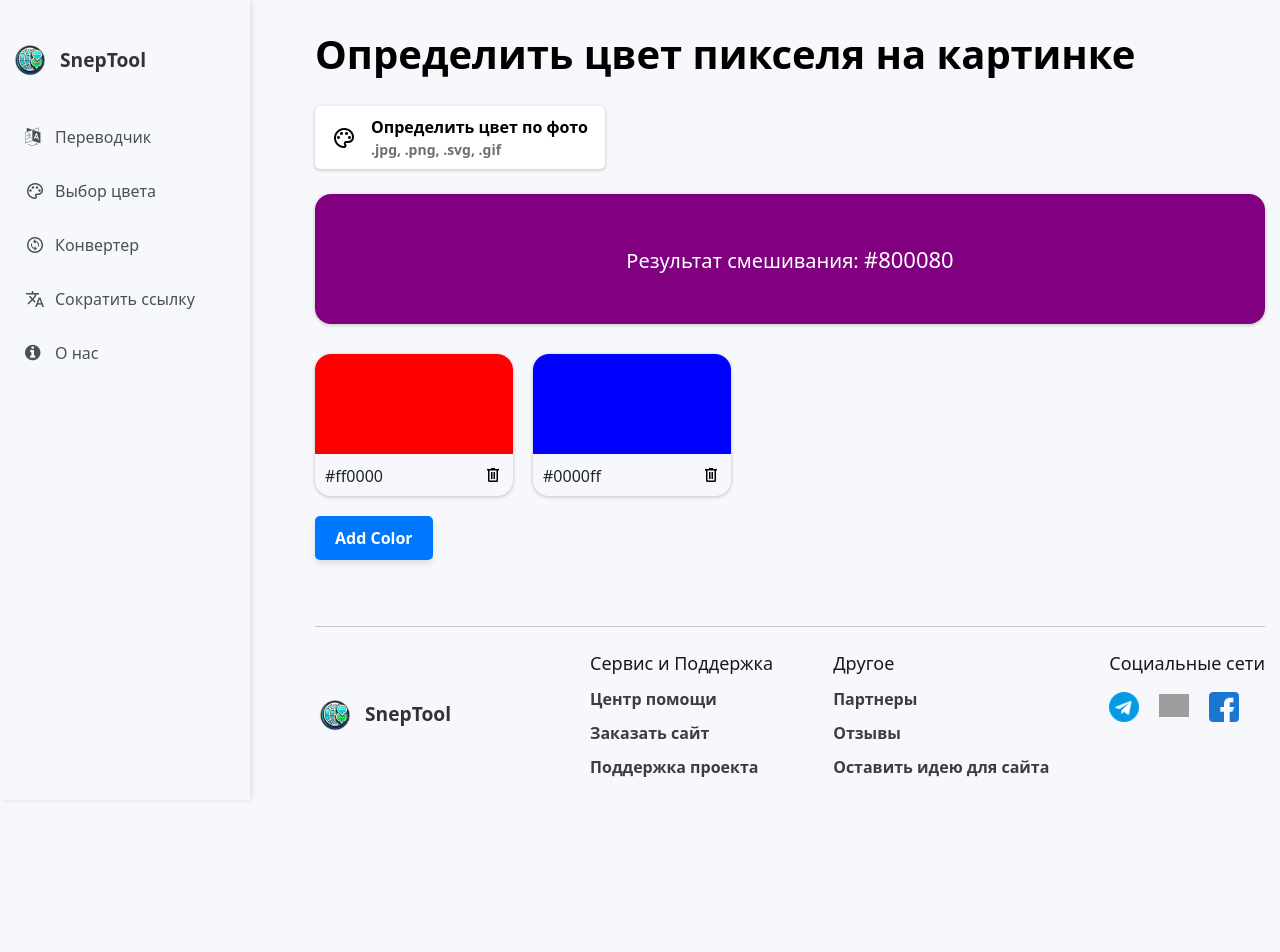
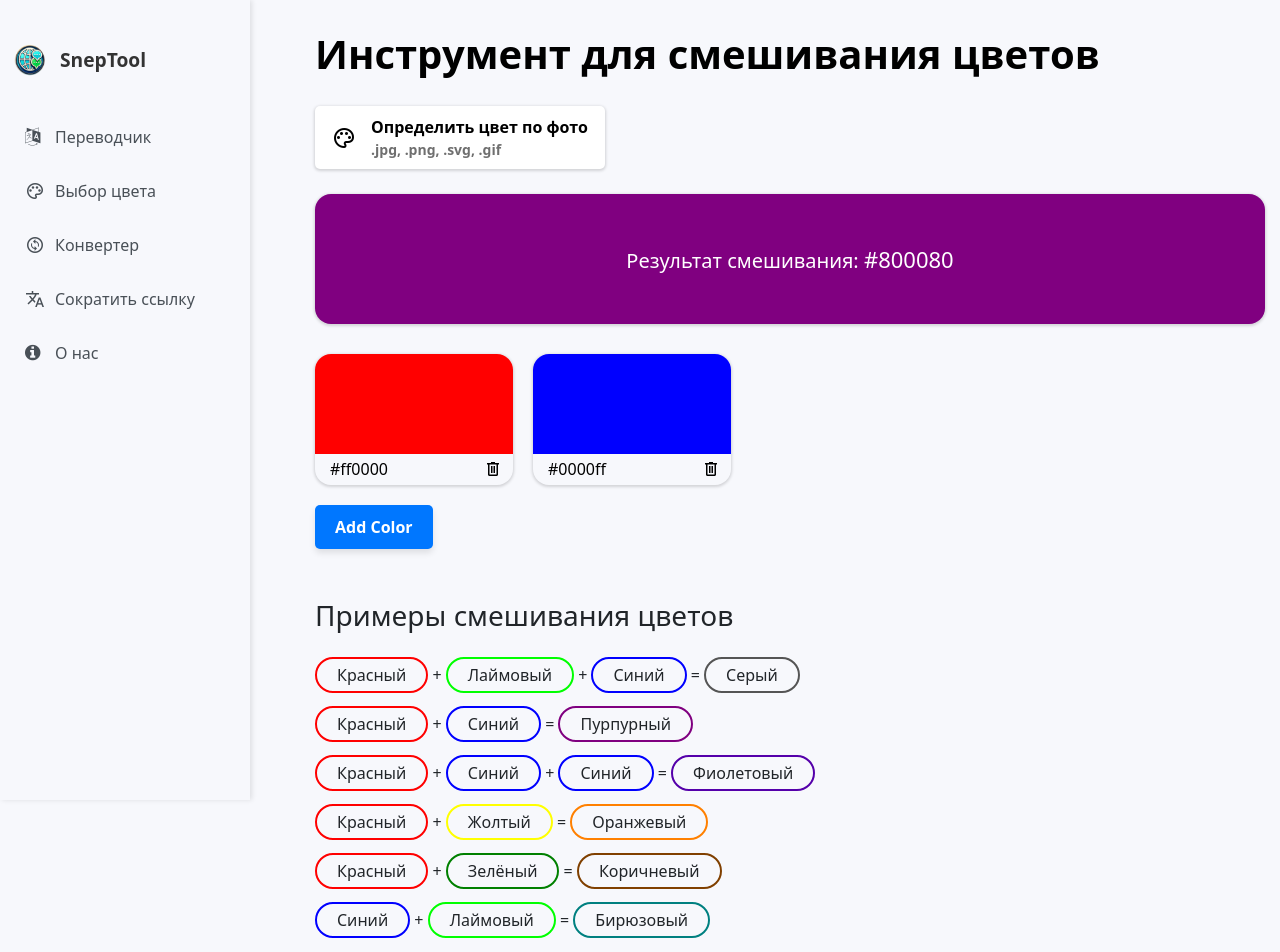
Before and after one commit to Jas-5808/Translate, a React (Vite) app in the folder client/: page /colorMixer in a window 1280 px wide. Shown: the top 952 px of the page. Before the commit the page ends 829 px from the top, so only its background shows below. Built offline with nearby package versions, Linux system fonts and the light colour scheme; grey boxes are pictures that could not be loaded.

Commit message:
color mixer

```diff
--- a/client/src/pages/GraphicsDesign/ColorMixer.tsx
+++ b/client/src/pages/GraphicsDesign/ColorMixer.tsx
@@ -52,7 +52,7 @@ export function ColorMixer() {
   return (
     <div>
         <div className={cn.title}>
-          <h3>Определить цвет пикселя на картинке</h3>
+          <h3>Инструмент для смешивания цветов</h3>
           <ul>
               <li><a href="/colorPicker">
                   <i className="material-symbols-outlined">palette</i>
@@ -79,13 +79,20 @@ export function ColorMixer() {
               onChange={(e) => handleColorChange(index, e.target.value)}
             />
             <div className={cn.colorMix_text}>
-              <p>{color}</p>
+              <input
+                type="text"
+                value={color}
+                onChange={(e) => handleColorChange(index, e.target.value)}
+                maxLength="7"
+                placeholder="Enter HEX code"
+                className={cn.colorHexInput}
+              />
               <button
                 className={cn.removeButton}
                 onClick={() => removeColor(index)}
-                >
-                    <i className="material-symbols-outlined fs-5">delete</i>
-                </button>
+              >
+                  <i className="material-symbols-outlined fs-5">delete</i>
+              </button>
             </div>
           </div>
         ))}
@@ -96,6 +103,24 @@ export function ColorMixer() {
           Add Color
         </button>
       )}
+
+      <div className={cn.mixing_examples}>
+        <h3>Примеры смешивания цветов</h3>
+        <ul>
+            <li><span className={cn.red}>Красный</span> + <span className={cn.green}>Лаймовый</span> + <span className={cn.blue}>Синий</span> = <span className={cn.gray}>Серый</span></li>
+            <li><span className={cn.red}>Красный</span> + <span className={cn.blue}>Синий</span> = <span className={cn.purple}>Пурпурный</span></li>
+            <li><span className={cn.red}>Красный</span> + <span className={cn.blue}>Синий</span> + <span className={cn.blue}>Синий</span> = <span className={cn.violet}>Фиолетовый</span></li>
+            <li><span className={cn.red}>Красный</span> + <span className={cn.yellow}>Жолтый</span> = <span className={cn.orange}>Оранжевый</span></li>
+            <li><span className={cn.red}>Красный</span> + <span className={cn.green2}>Зелёный</span> = <span className={cn.brown}>Коричневый</span></li>
+            <li><span className={cn.blue}>Синий</span> + <span className={cn.green}>Лаймовый</span> = <span className={cn.turquoise}>Бирюзовый</span></li>
+        </ul>
+      </div>
+
+      <div className={cn.description}>
+        <h2>Инструмент смешивания цветов</h2>
+        <p>На этой странице пользователи могут экспериментировать с различными цветами, смешивая их для получения новых оттенков. Используя инструмент "Color Mixer", вы можете добавить несколько цветов, изменять их с помощью цветового выбора и увидеть результат смешивания в реальном времени. Удобный интерфейс позволяет вам работать с цветами в формате HEX, и дает возможность наблюдать, как различные сочетания цветов создают новые оттенки, включая популярные комбинации. Это идеальный инструмент для дизайнеров, художников и всех, кто работает с цветами, чтобы увидеть, как смешиваются и сочетаются разные оттенки.</p>
+        </div>
+
     </div>
   );
 }
--- a/client/src/pages/style.module.css
+++ b/client/src/pages/style.module.css
@@ -377,6 +377,7 @@ textarea {
     margin-bottom: 20px;
 }
 .colorMix_input{
+    width: 198px;
     display: flex;
     flex-direction: column;
     gap: 5px;
@@ -402,3 +403,59 @@ textarea {
     justify-content: space-between;
     padding-right: 10px;
 }
+.colorMix_text input{
+    width: 100%;
+    height: 20px;
+    padding: 0 15px;
+}
+.mixing_examples{
+    margin-top: 40px;
+}
+.mixing_examples h3{
+    margin-bottom: 30px;
+}
+.mixing_examples ul {
+    margin: 0;
+    padding: 0;
+    display: flex;
+    flex-direction: column;
+    gap: 25px;
+}
+.mixing_examples ul span{
+    padding: 5px 20px;
+    border-radius: 50px;
+    cursor: pointer;
+}
+.red{
+    border: 2px solid #ff0000;
+}
+.blue{
+    border: 2px solid #0000ff;
+}
+.green{
+    border: 2px solid #00ff00;
+}
+.green2{
+    border: 2px solid #008000;
+}
+.gray{
+    border: 2px solid #555555;
+}
+.purple{
+    border: 2px solid #800080;
+}
+.violet{
+    border: 2px solid #5500AA;
+}
+.turquoise{
+    border: 2px solid #008080;
+}
+.yellow{
+    border: 2px solid #FFFF00;
+}
+.orange{
+    border: 2px solid #FF8000;
+}
+.brown{
+    border: 2px solid #804000;
+}
```
